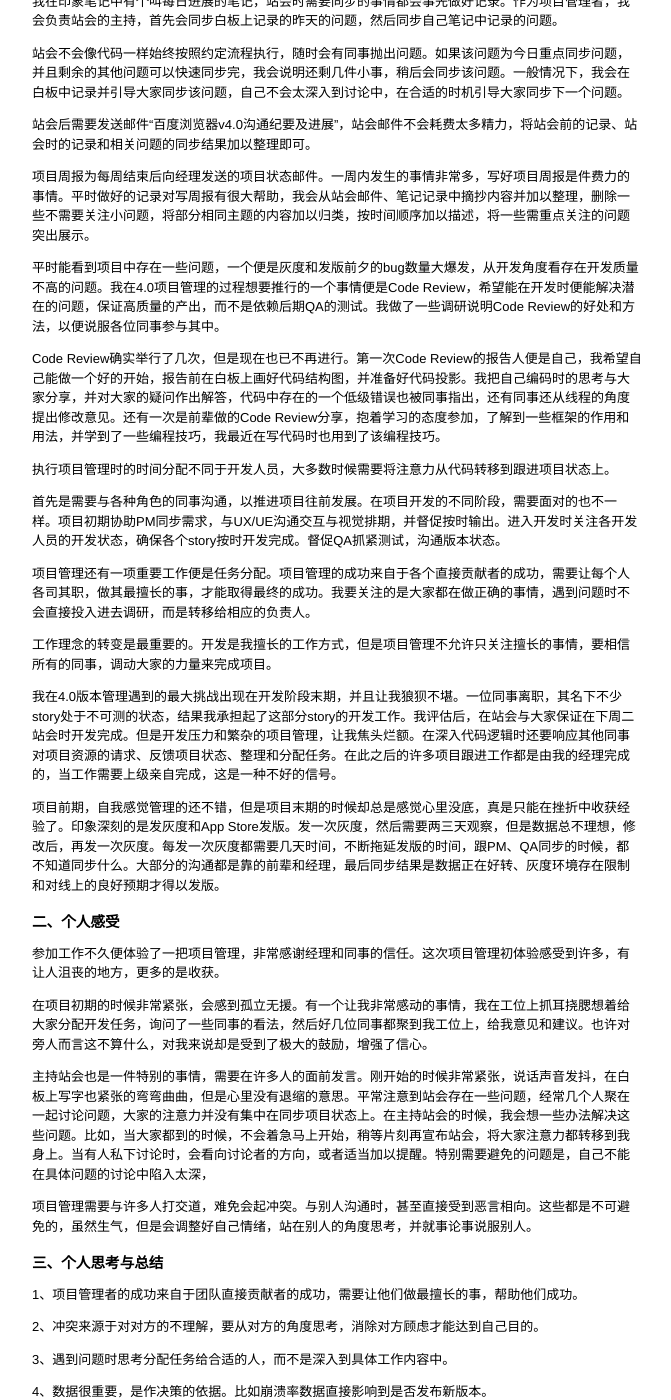
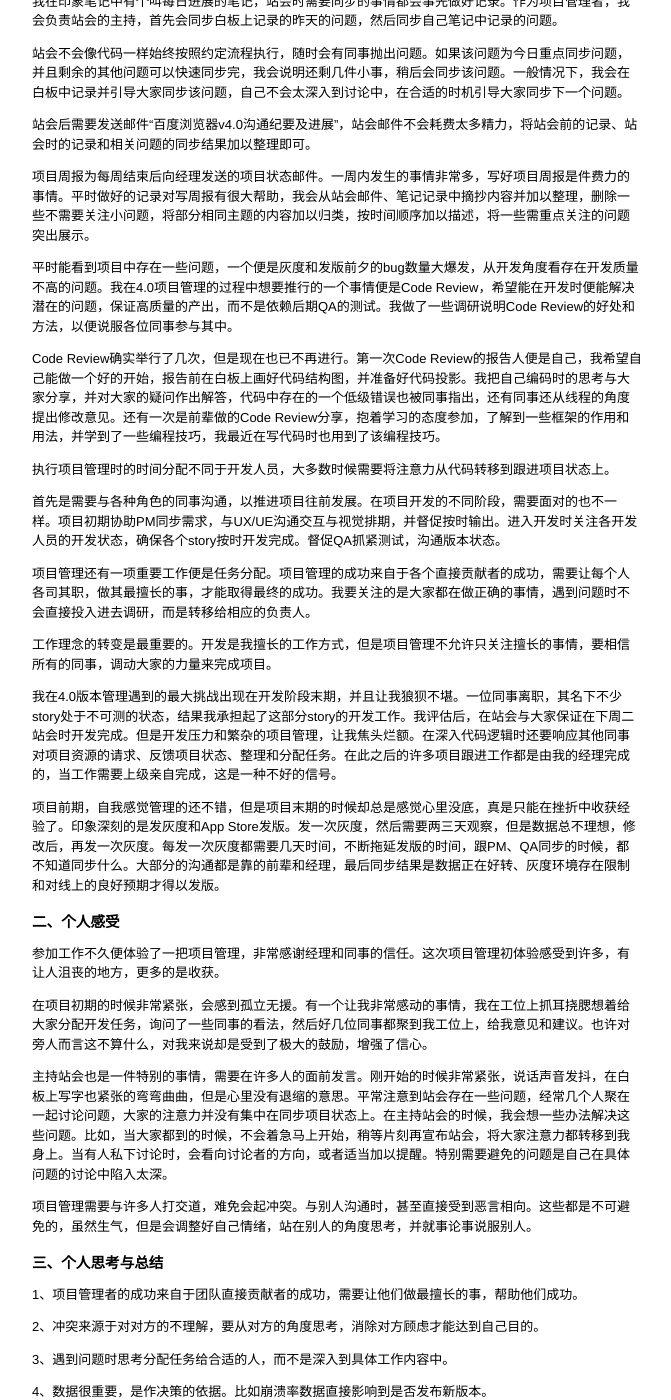
Before and after one commit to rob2468/rob2468.github.io, a Jekyll site: the page built from _posts/2016-05-20-Baidu-Browser-4.0-Management.md, in a window 1280 px wide and 1400 px high, scrolled down 538 px. Shown: the whole window, without its empty margins (303-974 px from the left). Built offline with Jekyll 4.4.1, drawn with Linux system fonts in a browser that asks for light colours; comment, search, counter and statistics services are not loaded.

Commit message:
update "2016-05-20"

```diff
--- a/_posts/2016-05-20-Baidu-Browser-4.0-Management.md
+++ b/_posts/2016-05-20-Baidu-Browser-4.0-Management.md
@@ -29,7 +29,7 @@ title: 百度浏览器（iPhone）4.0版项目管理总结
 
 项目周报为每周结束后向经理发送的项目状态邮件。一周内发生的事情非常多，写好项目周报是件费力的事情。平时做好的记录对写周报有很大帮助，我会从站会邮件、笔记记录中摘抄内容并加以整理，删除一些不需要关注小问题，将部分相同主题的内容加以归类，按时间顺序加以描述，将一些需重点关注的问题突出展示。
 
-平时能看到项目中存在一些问题，一个便是灰度和发版前夕的bug数量大爆发，从开发角度看存在开发质量不高的问题。我在4.0项目管理的过程想要推行的一个事情便是Code Review，希望能在开发时便能解决潜在的问题，保证高质量的产出，而不是依赖后期QA的测试。我做了一些调研说明Code Review的好处和方法，以便说服各位同事参与其中。
+平时能看到项目中存在一些问题，一个便是灰度和发版前夕的bug数量大爆发，从开发角度看存在开发质量不高的问题。我在4.0项目管理的过程中想要推行的一个事情便是Code Review，希望能在开发时便能解决潜在的问题，保证高质量的产出，而不是依赖后期QA的测试。我做了一些调研说明Code Review的好处和方法，以便说服各位同事参与其中。
 
 Code Review确实举行了几次，但是现在也已不再进行。第一次Code Review的报告人便是自己，我希望自己能做一个好的开始，报告前在白板上画好代码结构图，并准备好代码投影。我把自己编码时的思考与大家分享，并对大家的疑问作出解答，代码中存在的一个低级错误也被同事指出，还有同事还从线程的角度提出修改意见。还有一次是前辈做的Code Review分享，抱着学习的态度参加，了解到一些框架的作用和用法，并学到了一些编程技巧，我最近在写代码时也用到了该编程技巧。
 
@@ -51,7 +51,7 @@ Code Review确实举行了几次，但是现在也已不再进行。第一次Cod
 
 在项目初期的时候非常紧张，会感到孤立无援。有一个让我非常感动的事情，我在工位上抓耳挠腮想着给大家分配开发任务，询问了一些同事的看法，然后好几位同事都聚到我工位上，给我意见和建议。也许对旁人而言这不算什么，对我来说却是受到了极大的鼓励，增强了信心。
 
-主持站会也是一件特别的事情，需要在许多人的面前发言。刚开始的时候非常紧张，说话声音发抖，在白板上写字也紧张的弯弯曲曲，但是心里没有退缩的意思。平常注意到站会存在一些问题，经常几个人聚在一起讨论问题，大家的注意力并没有集中在同步项目状态上。在主持站会的时候，我会想一些办法解决这些问题。比如，当大家都到的时候，不会着急马上开始，稍等片刻再宣布站会，将大家注意力都转移到我身上。当有人私下讨论时，会看向讨论者的方向，或者适当加以提醒。特别需要避免的问题是，自己不能在具体问题的讨论中陷入太深，
+主持站会也是一件特别的事情，需要在许多人的面前发言。刚开始的时候非常紧张，说话声音发抖，在白板上写字也紧张的弯弯曲曲，但是心里没有退缩的意思。平常注意到站会存在一些问题，经常几个人聚在一起讨论问题，大家的注意力并没有集中在同步项目状态上。在主持站会的时候，我会想一些办法解决这些问题。比如，当大家都到的时候，不会着急马上开始，稍等片刻再宣布站会，将大家注意力都转移到我身上。当有人私下讨论时，会看向讨论者的方向，或者适当加以提醒。特别需要避免的问题是自己在具体问题的讨论中陷入太深。
 
 项目管理需要与许多人打交道，难免会起冲突。与别人沟通时，甚至直接受到恶言相向。这些都是不可避免的，虽然生气，但是会调整好自己情绪，站在别人的角度思考，并就事论事说服别人。
 
```
